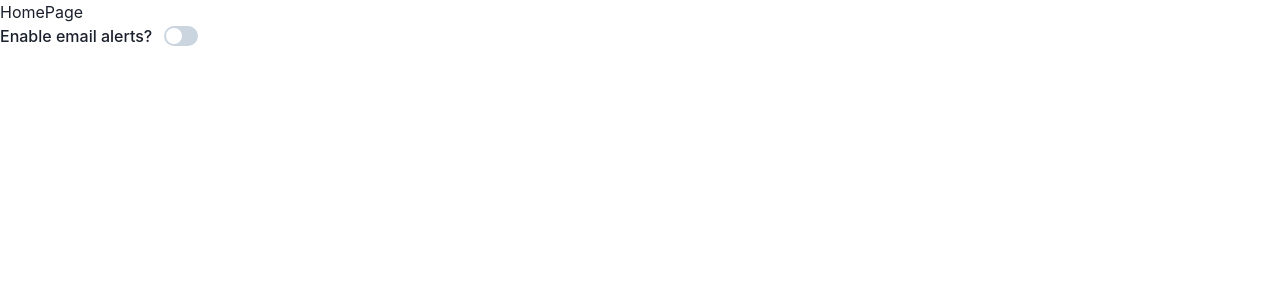
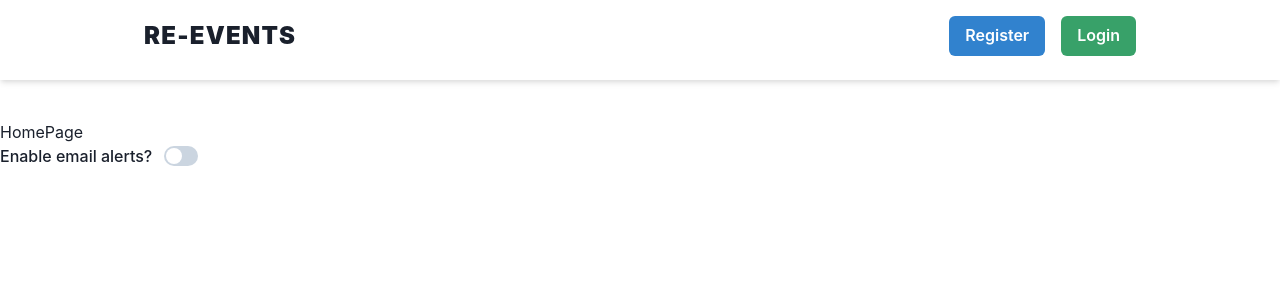
Before and after one commit to anju-treesa/sayOne_test_task, a Next.js app: page / in a window 1280 px wide. Shown: the top 300 px of the page. Built offline with nearby package versions, Linux system fonts and the light colour scheme; no server answers.

Commit message:
added layout page and events page

```diff
--- /dev/null
+++ b/src/components/Layout/Header/index.js
@@ -0,0 +1,30 @@
+import React from "react";
+import { Box, Button, Container } from "@chakra-ui/react";
+
+const Header = () => {
+  return (
+    <Box as="header" w="full" h="20" p="4" boxShadow="md" mb="10">
+      <Container maxW="container.lg">
+        <Box display="flex" alignItems="center" justifyContent="space-between">
+          <Box
+            as="h2"
+            fontSize="2xl"
+            fontWeight="black"
+            letterSpacing="wider"
+            textTransform="uppercase"
+          >
+            Re-Events
+          </Box>
+          <Box>
+            <Button mr="4" colorScheme="blue">
+              Register
+            </Button>
+            <Button colorScheme="green">Login</Button>
+          </Box>
+        </Box>
+      </Container>
+    </Box>
+  );
+};
+
+export default Header;
--- /dev/null
+++ b/src/components/Layout/index.js
@@ -0,0 +1,14 @@
+import React from "react";
+
+import Header from "./Header";
+
+const Layout = ({ children }) => {
+  return (
+    <main>
+      <Header />
+      {children}
+    </main>
+  );
+};
+
+export default Layout;
--- a/src/components/button/Button.js
+++ b/src/components/button/Button.js
@@ -2,7 +2,7 @@ import React from "react";
 
 import { Button, Stack, ButtonProps } from "@chakra-ui/react";
 
-export default function ButtonComponenet({
+export default function ButtonComponent({
   onSubmit,
   isLoading,
   title,
--- a/src/contexts/AuthUserContext.js
+++ /dev/null
@@ -1,16 +0,0 @@
-import { createContext, useContext, Context } from "react";
-import useFirebaseAuth from "../hooks/useFirebaseAuth";
-
-const authUserContext = createContext({
-  authUser: null,
-  loading: true,
-});
-
-export function AuthUserProvider({ children }) {
-  const auth = useFirebaseAuth();
-  return (
-    <authUserContext.Provider value={auth}>{children}</authUserContext.Provider>
-  );
-}
-
-export default authUserContext;
--- a/src/pages/_app.js
+++ b/src/pages/_app.js
@@ -1,14 +1,14 @@
 // pages/_app.js
+import Layout from "@/components/Layout";
 import { ChakraProvider } from "@chakra-ui/react";
 
-import { AuthUserProvider } from "../contexts/AuthUserContext";
 function MyApp({ Component, pageProps }) {
   return (
-    <AuthUserProvider>
-      <ChakraProvider>
+    <ChakraProvider>
+      <Layout>
         <Component {...pageProps} />
-      </ChakraProvider>
-    </AuthUserProvider>
+      </Layout>
+    </ChakraProvider>
   );
 }
 
--- a/src/pages/_document.js
+++ b/src/pages/_document.js
@@ -1,11 +1,9 @@
-import { Html, Head, Main, NextScript } from 'next/document';
+import { Html, Head, Main, NextScript } from "next/document";
 
 export default function Document() {
   return (
     <Html>
-      <Head>
-        <title>Events</title>
-      </Head>
+      <Head />
       <body>
         <Main />
         <NextScript />
```
Also changed, not shown: src/pages/events/index.js (renamed from src/pages/categories/index.js, +15 -23 lines).
